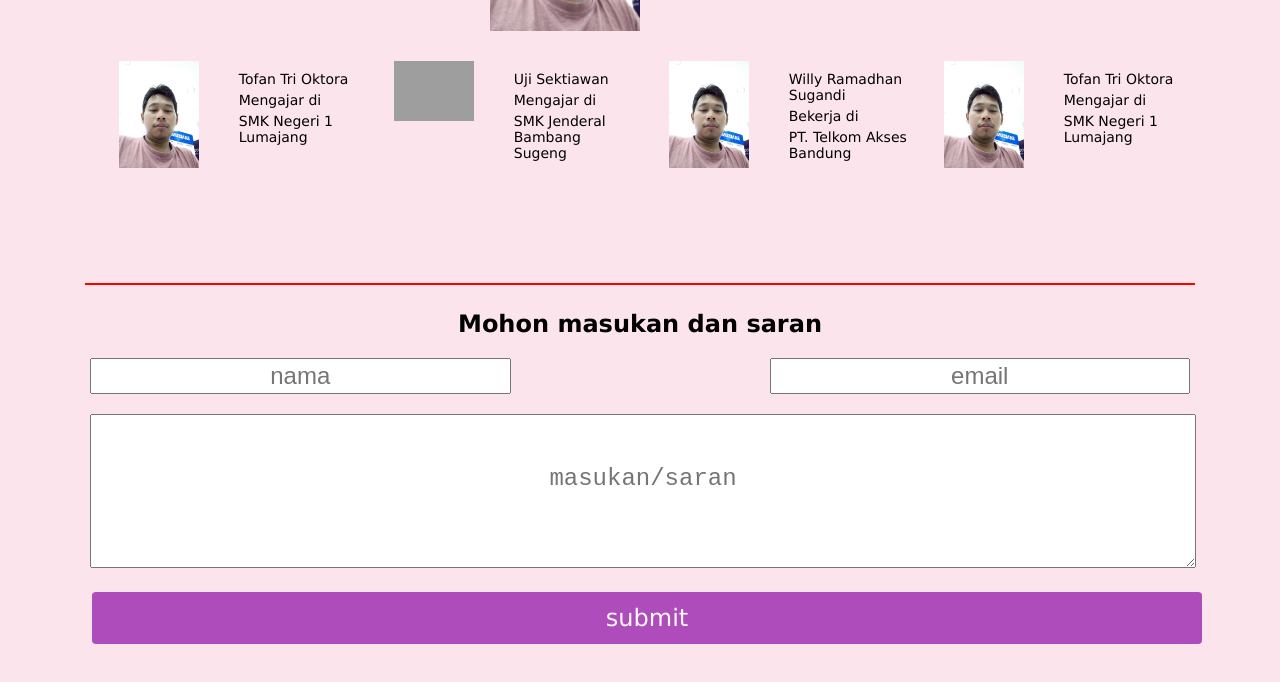
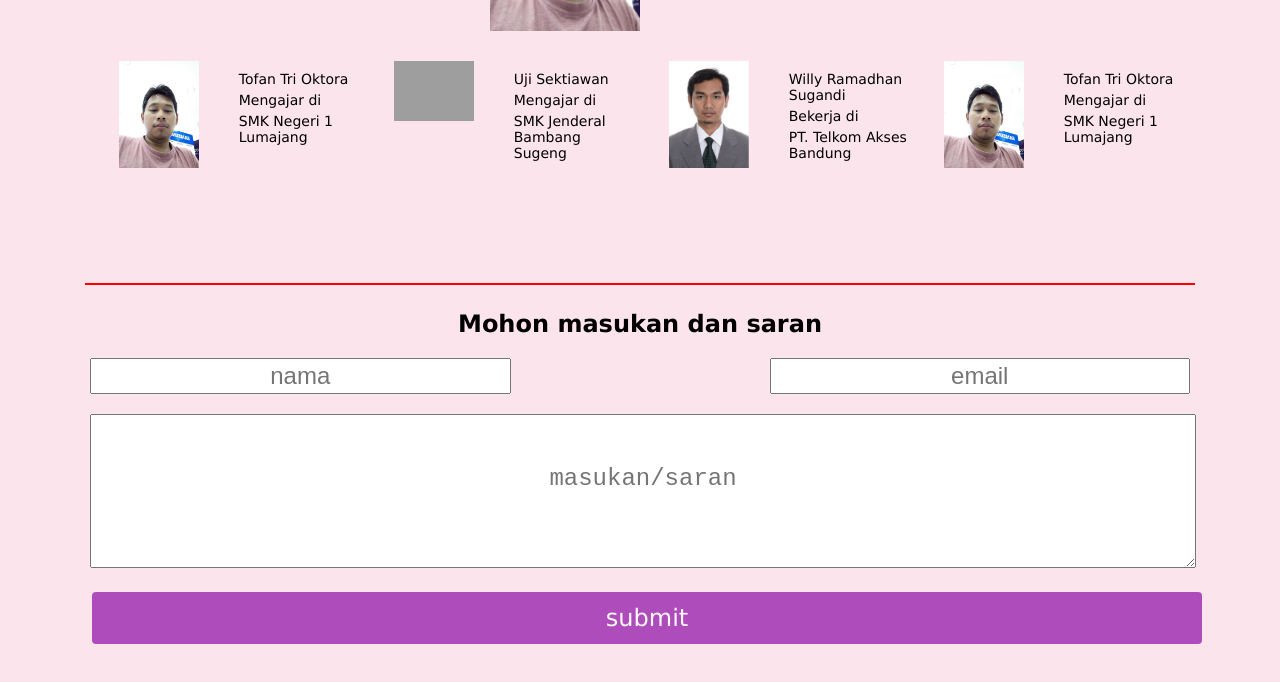
Before and after one commit to wllysgnd/html-css-J22, a plain HTML site: page index.html in a window 1280 px wide. Shown: the part 960-1642 px from the top of the page. Drawn offline with Linux system fonts and the light colour scheme; grey boxes are pictures that could not be loaded.

Commit message:
Update index.html

```diff
--- a/index.html
+++ b/index.html
@@ -78,7 +78,7 @@
 				</div>
 			</div>
 			<div class="anggota-team">
-				<img src="tofan.jpg">
+				<img src="willy.png">
 			</div>
 			<div class="anggota-team">
 				<div class="detail">
```
